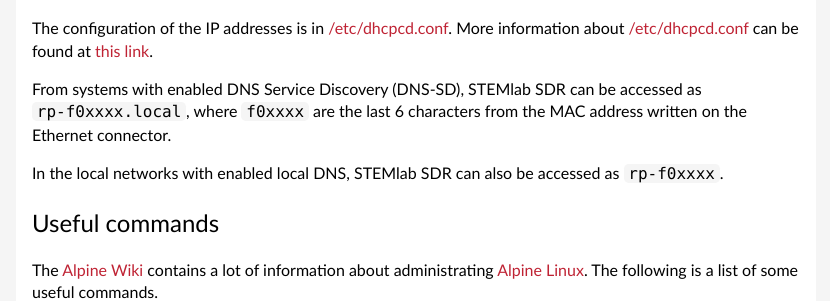
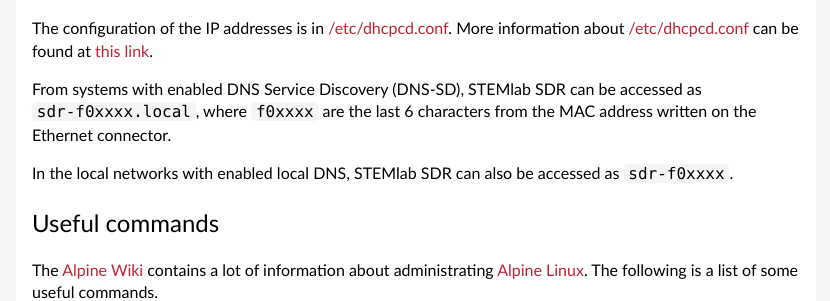
Before and after one commit to pavel-demin/stemlab-sdr-notes, a Jekyll site: the page built from alpine.md, in a window 1280 px wide. Shown: the part 665-966 px from the top of the page, without its empty margins (224-1054 px from the left). Built offline with Jekyll 4.4.1, drawn with Linux system fonts in a browser that asks for light colours.

Commit message:
replace rp with sdr in alpine.md

```diff
--- a/alpine.md
+++ b/alpine.md
@@ -29,9 +29,9 @@
 
 The configuration of the IP addresses is in [/etc/dhcpcd.conf](https://github.com/pavel-demin/stemlab-sdr-notes/blob/master/alpine/etc/dhcpcd.conf). More information about [/etc/dhcpcd.conf](https://github.com/pavel-demin/stemlab-sdr-notes/blob/master/alpine/etc/dhcpcd.conf) can be found at [this link](https://www.mankier.com/5/dhcpcd.conf).
 
-From systems with enabled DNS Service Discovery (DNS-SD), STEMlab SDR can be accessed as `rp-f0xxxx.local`, where `f0xxxx` are the last 6 characters from the MAC address written on the Ethernet connector.
+From systems with enabled DNS Service Discovery (DNS-SD), STEMlab SDR can be accessed as `sdr-f0xxxx.local`, where `f0xxxx` are the last 6 characters from the MAC address written on the Ethernet connector.
 
-In the local networks with enabled local DNS, STEMlab SDR can also be accessed as `rp-f0xxxx`.
+In the local networks with enabled local DNS, STEMlab SDR can also be accessed as `sdr-f0xxxx`.
 
 Useful commands
 -----
```
